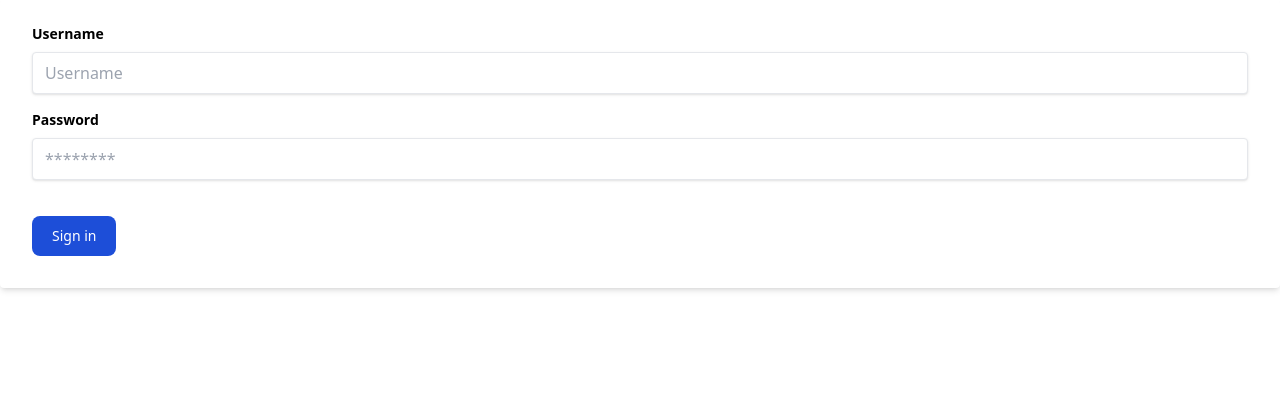
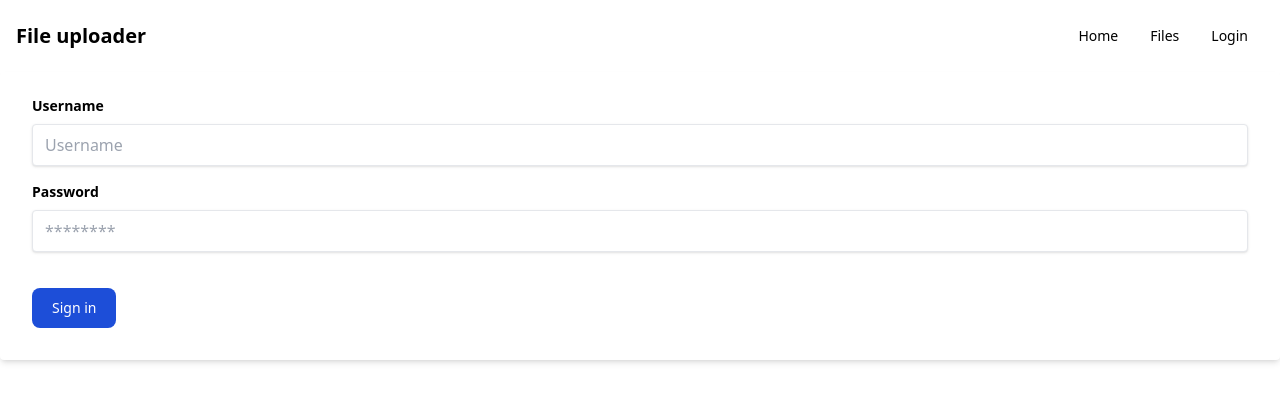
Before and after one commit to carloszan/django-file-uploader-app, a Next.js app: page /login in a window 1280 px wide. Shown: the top 402 px of the page. Built offline with nearby package versions, Linux system fonts and the light colour scheme.

Commit message:
add navbar

```diff
--- /dev/null
+++ b/components/navbar/index.tsx
@@ -0,0 +1,66 @@
+import Link from "next/link";
+
+export function NavBar() {
+  return (
+    <nav className="bg-white border-gray-200 px-2 sm:px-4 py-2.5 rounded dark:bg-gray-900">
+      <div className="container flex flex-wrap justify-between items-center mx-auto">
+        <a href="https://czar.dev/" className="flex items-center">
+          <span className="self-center text-xl font-semibold whitespace-nowrap dark:text-white">
+            File uploader
+          </span>
+        </a>
+        <button
+          data-collapse-toggle="navbar-default"
+          type="button"
+          className="inline-flex items-center p-2 ml-3 text-sm text-gray-500 rounded-lg md:hidden hover:bg-gray-100 focus:outline-none focus:ring-2 focus:ring-gray-200 dark:text-gray-400 dark:hover:bg-gray-700 dark:focus:ring-gray-600"
+          aria-controls="navbar-default"
+          aria-expanded="false"
+        >
+          <span className="sr-only">Open main menu</span>
+          <svg
+            className="w-6 h-6"
+            aria-hidden="true"
+            fill="currentColor"
+            viewBox="0 0 20 20"
+            xmlns="http://www.w3.org/2000/svg"
+          >
+            <path
+              fillRule="evenodd"
+              d="M3 5a1 1 0 011-1h12a1 1 0 110 2H4a1 1 0 01-1-1zM3 10a1 1 0 011-1h12a1 1 0 110 2H4a1 1 0 01-1-1zM3 15a1 1 0 011-1h12a1 1 0 110 2H4a1 1 0 01-1-1z"
+              clipRule="evenodd"
+            ></path>
+          </svg>
+        </button>
+        <div className="hidden w-full md:block md:w-auto" id="navbar-default">
+          <ul className="flex flex-col p-4 mt-4 bg-gray-50 rounded-lg border border-gray-100 md:flex-row md:space-x-8 md:mt-0 md:text-sm md:font-medium md:border-0 md:bg-white dark:bg-gray-800 md:dark:bg-gray-900 dark:border-gray-700">
+            <li>
+              <Link
+                href="/"
+                className="block py-2 pr-4 pl-3 text-white bg-blue-700 rounded md:bg-transparent md:text-blue-700 md:p-0 dark:text-white"
+                aria-current="page"
+              >
+                Home
+              </Link>
+            </li>
+            <li>
+              <Link
+                href="/files"
+                className="block py-2 pr-4 pl-3 text-gray-700 rounded hover:bg-gray-100 md:hover:bg-transparent md:border-0 md:hover:text-blue-700 md:p-0 dark:text-gray-400 md:dark:hover:text-white dark:hover:bg-gray-700 dark:hover:text-white md:dark:hover:bg-transparent"
+              >
+                Files
+              </Link>
+            </li>
+            <li>
+              <Link
+                href="/login"
+                className="block py-2 pr-4 pl-3 text-gray-700 rounded hover:bg-gray-100 md:hover:bg-transparent md:border-0 md:hover:text-blue-700 md:p-0 dark:text-gray-400 md:dark:hover:text-white dark:hover:bg-gray-700 dark:hover:text-white md:dark:hover:bg-transparent"
+              >
+                Login
+              </Link>
+            </li>
+          </ul>
+        </div>
+      </div>
+    </nav>
+  );
+}
--- a/pages/files.tsx
+++ b/pages/files.tsx
@@ -1,5 +1,6 @@
 import Head from "next/head";
 import useSWR from "swr";
+import { NavBar } from "../components/navbar";
 import { FileDto } from "./api/files";
 
 export default function Files() {
@@ -33,6 +34,8 @@
         <link rel="icon" href="/favicon.ico" />
       </Head>
 
+      <NavBar />
+
       <div className="container mx-auto">
         <ul>
           <div className="columns-3 space-y-4">
--- a/pages/index.tsx
+++ b/pages/index.tsx
@@ -1,6 +1,7 @@
 import type { NextPage } from "next";
 import Head from "next/head";
 import { useState } from "react";
+import { NavBar } from "../components/navbar";
 
 const delay = (ms) => new Promise((res) => setTimeout(res, ms));
 
@@ -21,6 +22,8 @@
         <meta name="description" content="Generated by create next app" />
         <link rel="icon" href="/favicon.ico" />
       </Head>
+
+      <NavBar />
 
       <div className="container mx-auto">
         <Dropdown file={file} onChange={setFile} />
--- a/pages/login.tsx
+++ b/pages/login.tsx
@@ -1,4 +1,5 @@
 import Head from "next/head";
+import { NavBar } from "../components/navbar";
 
 export default function Login() {
   return (
@@ -6,6 +7,9 @@
       <Head>
         <title>Login</title>
       </Head>
+
+      <NavBar />
+
       <div className="container bg-white shadow-md rounded px-8 pt-6 pb-8 mb-4 flex flex-col mx-auto">
         <div className="mb-4">
           <label
```
